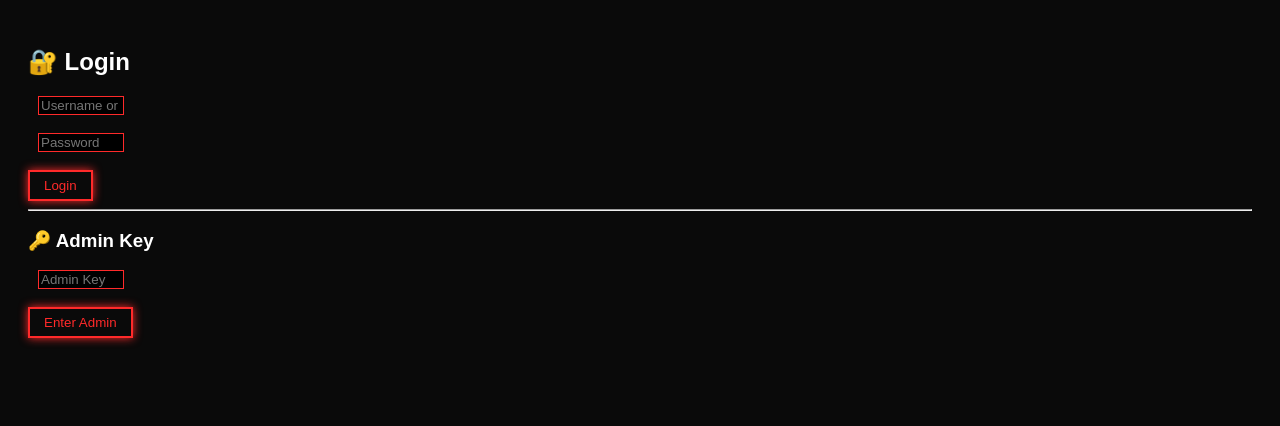
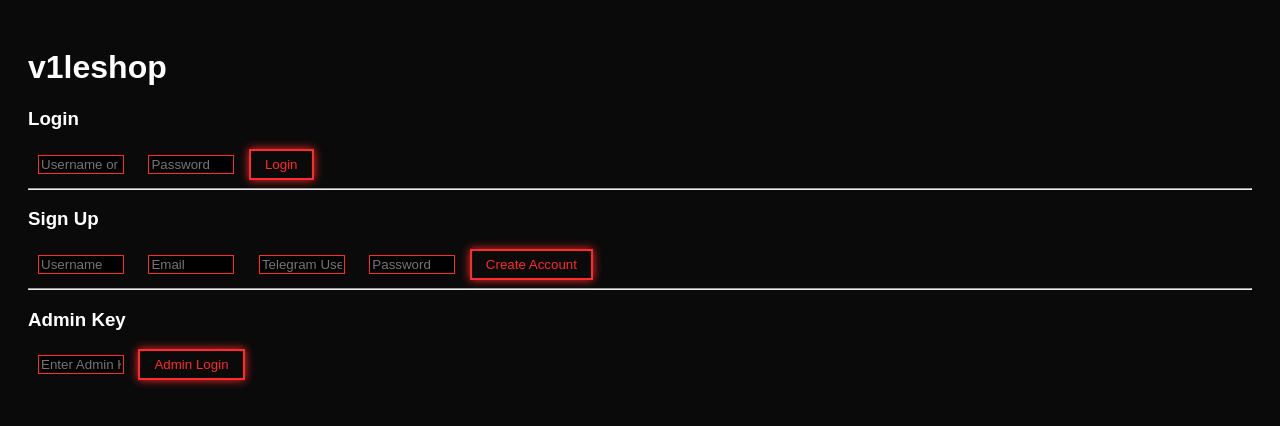
Before and after one commit to v1leshop/v1leshop, a plain HTML site: page public/index.html in a window 1280 px wide. Drawn offline with Linux system fonts and the light colour scheme.

Commit message:
Update index.html

```diff
--- a/public/index.html
+++ b/public/index.html
@@ -1,26 +1,39 @@
 <!DOCTYPE html>
-<html>
+<html lang="en">
 <head>
-  <title>v1leshop Login</title>
+  <meta charset="UTF-8" />
+  <title>v1leshop</title>
   <link rel="stylesheet" href="style.css">
 </head>
 <body>
 
-<h2>🔐 Login</h2>
+<div class="auth-box">
+  <h1 class="neon">v1leshop</h1>
 
-<input id="loginUser" placeholder="Username or Email">
-<br><br>
-<input id="loginPass" type="password" placeholder="Password">
-<br><br>
-<button onclick="login()">Login</button>
+  <!-- LOGIN -->
+  <h3>Login</h3>
+  <input id="loginUser" placeholder="Username or Email">
+  <input id="loginPass" type="password" placeholder="Password">
+  <button onclick="login()">Login</button>
 
-<hr>
+  <hr>
 
-<h3>🔑 Admin Key</h3>
-<input id="adminKeyInput" placeholder="Admin Key">
-<br><br>
-<button onclick="adminKeyLogin()">Enter Admin</button>
+  <!-- SIGN UP -->
+  <h3>Sign Up</h3>
+  <input id="suUser" placeholder="Username">
+  <input id="suEmail" placeholder="Email">
+  <input id="suTelegram" placeholder="Telegram Username">
+  <input id="suPass" type="password" placeholder="Password">
+  <button onclick="signup()">Create Account</button>
 
-<script src="app.js"></script>
+  <hr>
+
+  <!-- ADMIN KEY -->
+  <h3>Admin Key</h3>
+  <input id="adminKey" placeholder="Enter Admin Key">
+  <button onclick="adminKeyLogin()">Admin Login</button>
+</div>
+
+<script src="script.js"></script>
 </body>
 </html>
```
